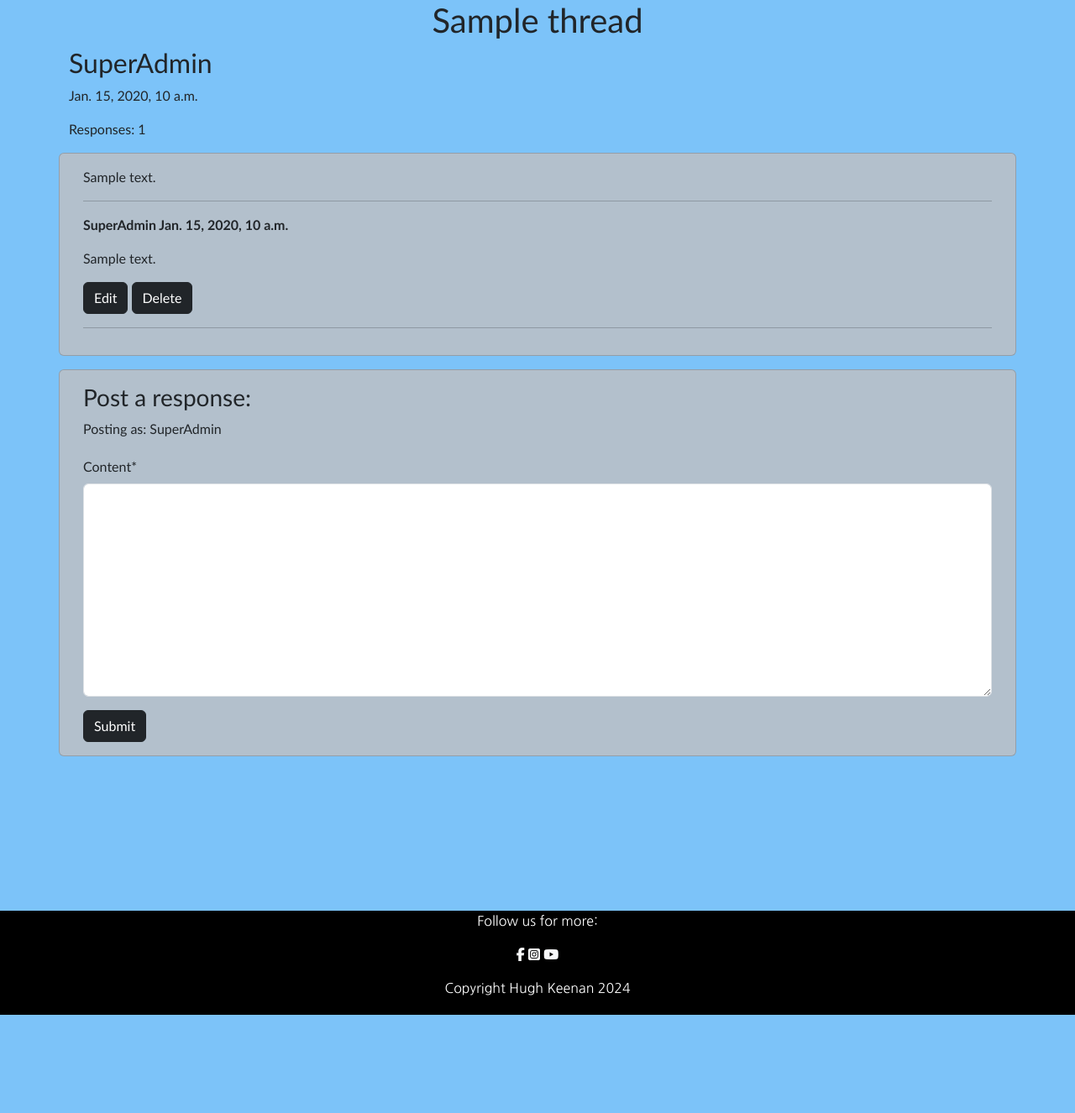
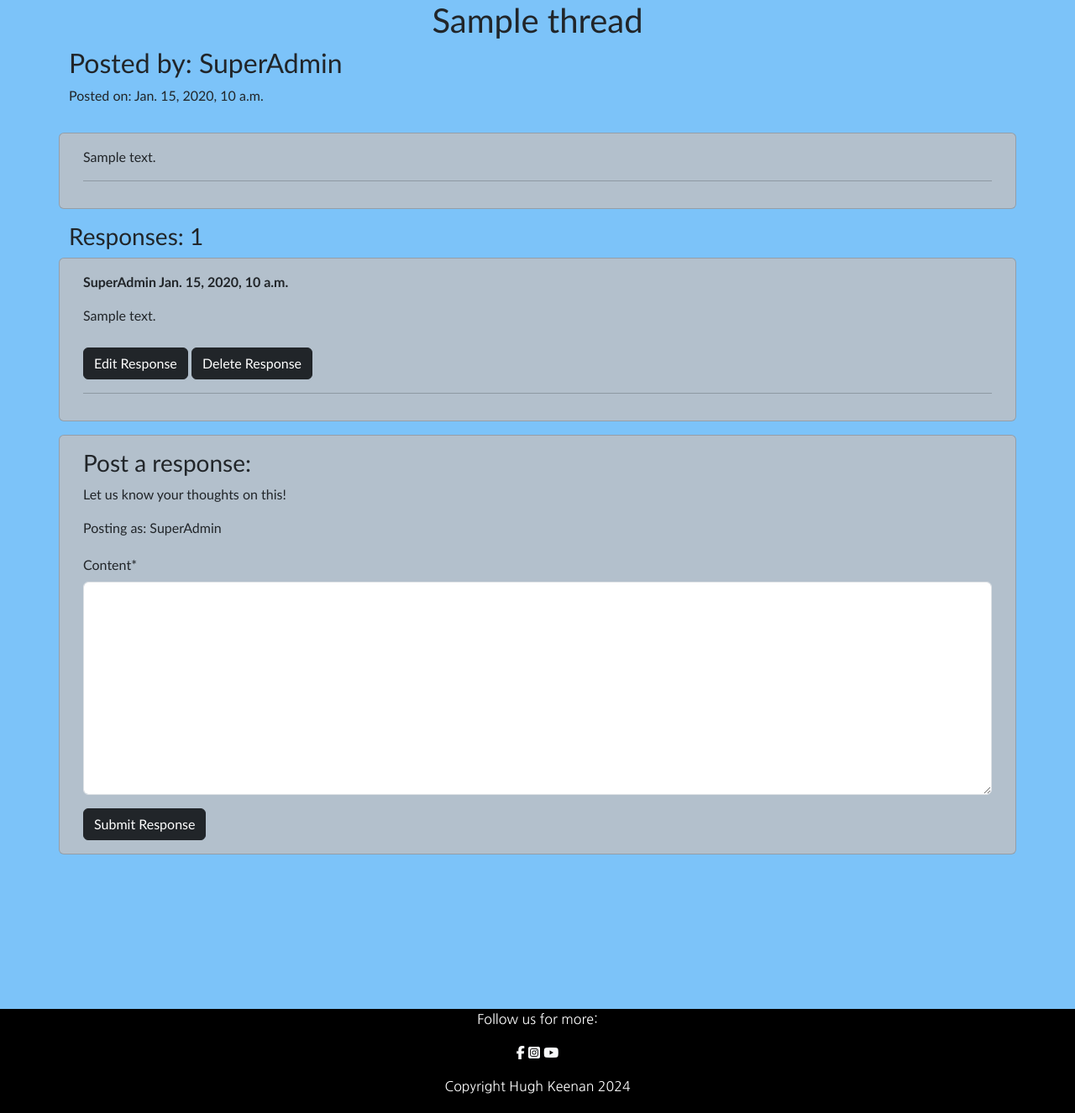
Before and after one commit to HughKeenan/project-game, a Django app: a page that uses news/templates/news/thread_detail.html in a window 1280 px wide. Shown: the part 94-1420 px from the top of the page at 84% size. Before the commit the page ends 1303 px from the top, so only its background shows below. Run offline with Django 4.2, Linux system fonts and the light colour scheme; a user stored in the database is signed in; data comes from the database, SQL or seed files in the repository; tables that the repository leaves empty hold one stand-in row (values such as "Sample post"); some libraries are stand-ins or nearby versions; some web fonts are replaced.

Commit message:
update thread_detail.html layout

```diff
--- a/news/templates/news/thread_detail.html
+++ b/news/templates/news/thread_detail.html
@@ -12,9 +12,8 @@
       </div>
       <!-- Thread poster and date of posting-->
       <div class="text-start">
-        <h2>{{ thread.poster }}</h2>
-        <p>{{ thread.posted_on }}</p>
-        <span>Responses: {{ response_count }}</span>
+        <h2>Posted by: {{ thread.poster }}</h2>
+        <p>Posted on: {{ thread.posted_on }}</p>
       </div>
     </div>
   </div>
@@ -31,7 +30,19 @@
         </p>
         <hr>
       </div>
-      <!-- Responses to thread -->
+      </div>
+    </div>
+  </div>
+</div>
+
+<!-- Responses to thread -->
+<div class="container">
+  <div class="row mt-3">
+    <h3>Responses: {{ response_count }}</h3>
+  </div>
+  <div class="row">
+    <div class="col card colorcard">
+      <div class="card-body" >
         <div>
           {% for response in responses %}
           <div>
@@ -43,14 +54,13 @@
               {{ response.content | linebreaks }}
             </div>
             {% if user.is_authenticated and response.poster == user %}
-            <button class="btn btn-edit btn-dark" response_id="{{ response.id }}" aria-label="Edit response">Edit</button>
-            <button class="btn btn-delete btn-dark" response_id="{{ response.id }}" aria-label="Delete response">Delete</button>
+            <button class="btn edit-response btn-dark" response_id="{{ response.id }}" aria-label="Edit response">Edit Response</button>
+            <button class="btn delete-response btn-dark" response_id="{{ response.id }}" aria-label="Delete response">Delete Response</button>
             {% endif %}
             <hr>
           </div>
           {% endfor %}
         </div>
-
       </div>
     </div>
   </div>
@@ -63,11 +73,12 @@
       <div class="card-body">
         {% if user.is_authenticated %}
         <h3>Post a response:</h3>
+        <p>Let us know your thoughts on this!</p>
         <p>Posting as: {{ user.username }}</p>
         <form id="responseForm" method="post" style="margin-top: 1.3em;">
           {{ response_form | crispy }}
           {% csrf_token %}
-          <button id="submitButton" type="submit" class="btn btn-submit btn-dark" aria-label="Submit response">Submit</button>
+          <button id="submitButton" type="submit" class="btn btn-submit btn-dark" aria-label="Submit response">Submit Response</button>
         </form>
         {% else %}
         <p>Log in to post a response</p>
--- a/static/css/style.css
+++ b/static/css/style.css
@@ -79,6 +79,10 @@ main{
     border-radius: 10px;
 }
 
+.edit-response, .delete-response{
+    margin-top: 10px;
+}
+
 
 /*Media query for phones*/
 
--- a/static/js/responses.js
+++ b/static/js/responses.js
@@ -1,9 +1,9 @@
-const editButtons = document.getElementsByClassName("btn-edit");
+const editButtons = document.getElementsByClassName("edit-response");
 const responseText = document.getElementById("id_content");
 const responseForm = document.getElementById("responseForm");
 const submitButton = document.getElementById("submitButton");
 const deleteModal = new bootstrap.Modal(document.getElementById("deleteResponse"));
-const deleteButtons = document.getElementsByClassName("btn-delete");
+const deleteButtons = document.getElementsByClassName("delete-response");
 const deleteConfirm = document.getElementById("deleteConfirm");
 
 /**
```
